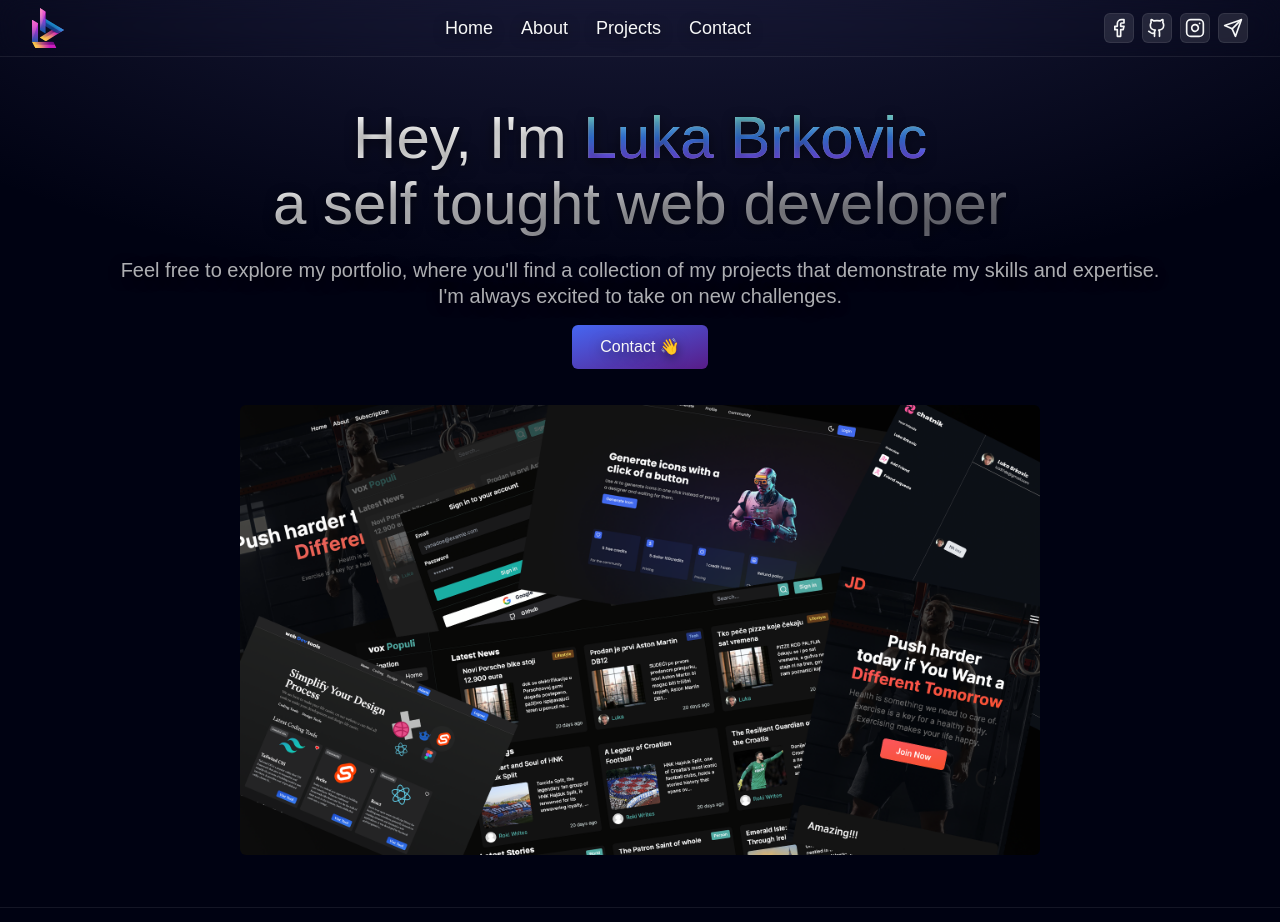
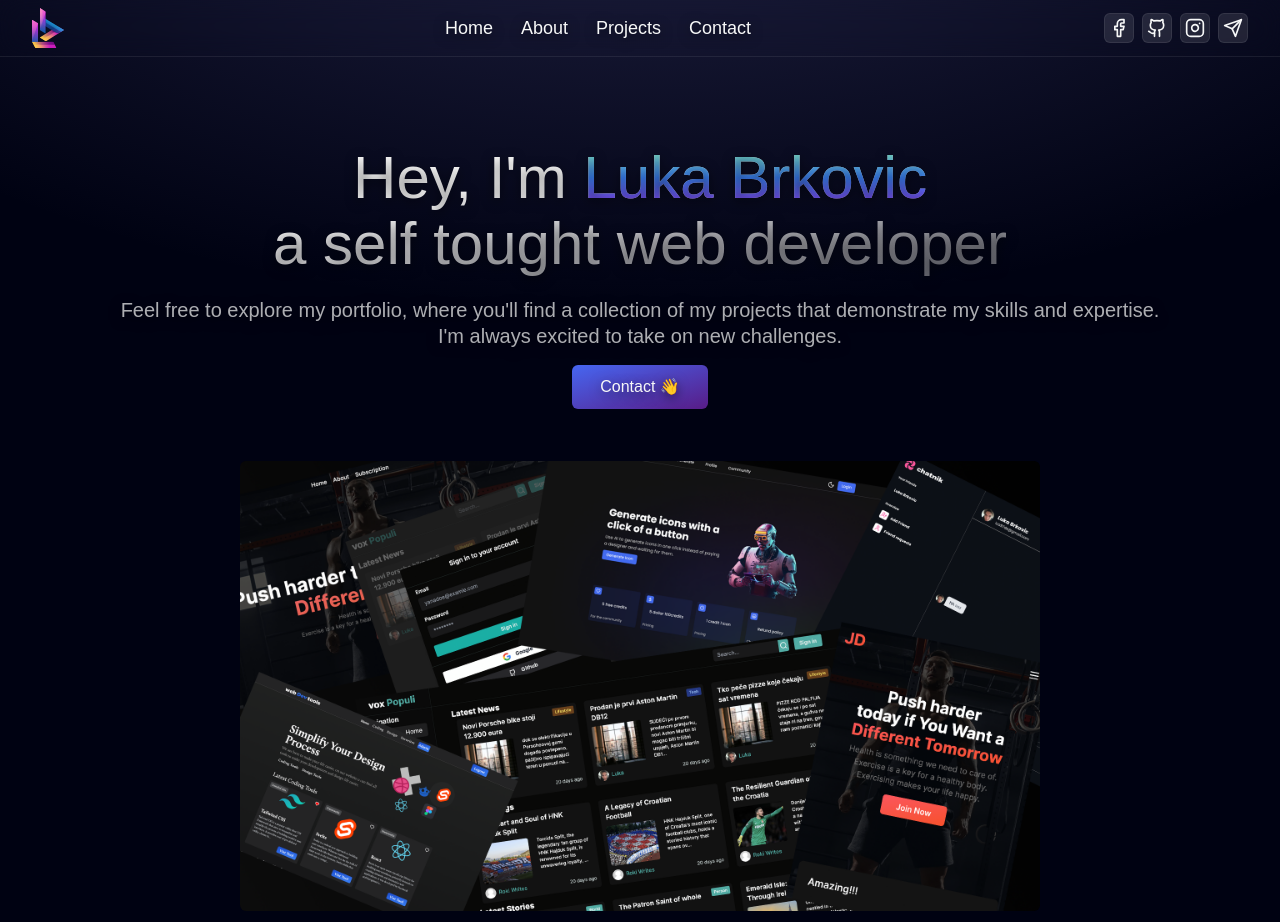
Before and after one commit to lucabrx/portfolio, a Next.js app: page / in a window 1280 px wide. Shown: the top 922 px of the page. Built offline with nearby package versions, Linux system fonts and the light colour scheme; a web font is replaced by a local one.

Commit message:
christmas three loading

```diff
--- a/src/app/page.tsx
+++ b/src/app/page.tsx
@@ -9,21 +9,24 @@ export default function Home() {
   return (
     <Container>
        <Hero className='w-full md:mt-4 flex flex-col justify-center items-center'>
-          <HeroTitle className='mt-3 mb-1'>Hey, I'm <span className='text-transparent bg-clip-text bg-title-gradient'>Luka Brkovic</span>  <br/>
+
+          <HeroTitle className='mt-3 lg:mt-12 mb-1 animate-fade-in opacity-0 translate-y-[-100px]'>Hey, I'm <span className='text-transparent bg-clip-text bg-title-gradient '>Luka Brkovic</span>  <br/>
           <span className='hidden sms:block'>a self tought web developer</span>
           <span className='sms:hidden'>web developer</span>
           </HeroTitle>
-          <HeroSubtitle className='sms:mt-4'>Feel free to explore my portfolio, where you'll find a collection of my  projects that demonstrate my skills and expertise. <span className='hidden md:block'>
+
+          <HeroSubtitle className='sms:mt-4 animate-fade-in [--animation-delay:200ms] opacity-0 translate-y-[-100px]'>Feel free to explore my portfolio, where you'll find a collection of my  projects that demonstrate my skills and expertise. <span className='hidden md:block'>
           I'm always excited to take on new challenges.
           </span>
           </HeroSubtitle>
 
+         <div className='animate-fade-in [--animation-delay:400ms] opacity-0 translate-y-[-100px]'>
+          <Link className={cn(buttonClasses({size: "md"}), "md:hidden flex gap-4")}   href="/">Contact  👋</Link>
+          <Link className={cn(buttonClasses({size: "lg"}), "hidden md:flex gap-4 ")}   href="/">Contact  👋</Link>
+          </div>
+        <Image
 
-          <Link className={cn(buttonClasses({size: "md"}), "md:hidden flex gap-4 ")}   href="/">Contact  👋</Link>
-          <Link className={cn(buttonClasses({size: "lg"}), "hidden md:flex gap-4 ")}   href="/">Contact  👋</Link>
-
-        <Image
-        className='mt-8 md:mt-8 rounded-md'
+        className='mt-8 md:mt-12 rounded-md animate-fade-in [--animation-delay:600ms] opacity-0 translate-y-[-100px]'
         height={500} width={800} src="/hero.png" alt='hero image' />
 
         </Hero>
--- a/tailwind.config.js
+++ b/tailwind.config.js
@@ -84,6 +84,15 @@ module.exports = {
           "pc2" : "1400px",
           "lpc" : "1624px"
         },
+        keyframes: {
+          "fade-in": {
+            from: { opacity: 0, transform: "translateY(-10px)" },
+            to: { opacity: 1, transform: "none" },
+          },
+        },
+        animation: {
+          "fade-in": "fade-in 1000ms var(--animation-delay, 0ms) ease forwards",
+        }
   },
   plugins: [],
 }
```
